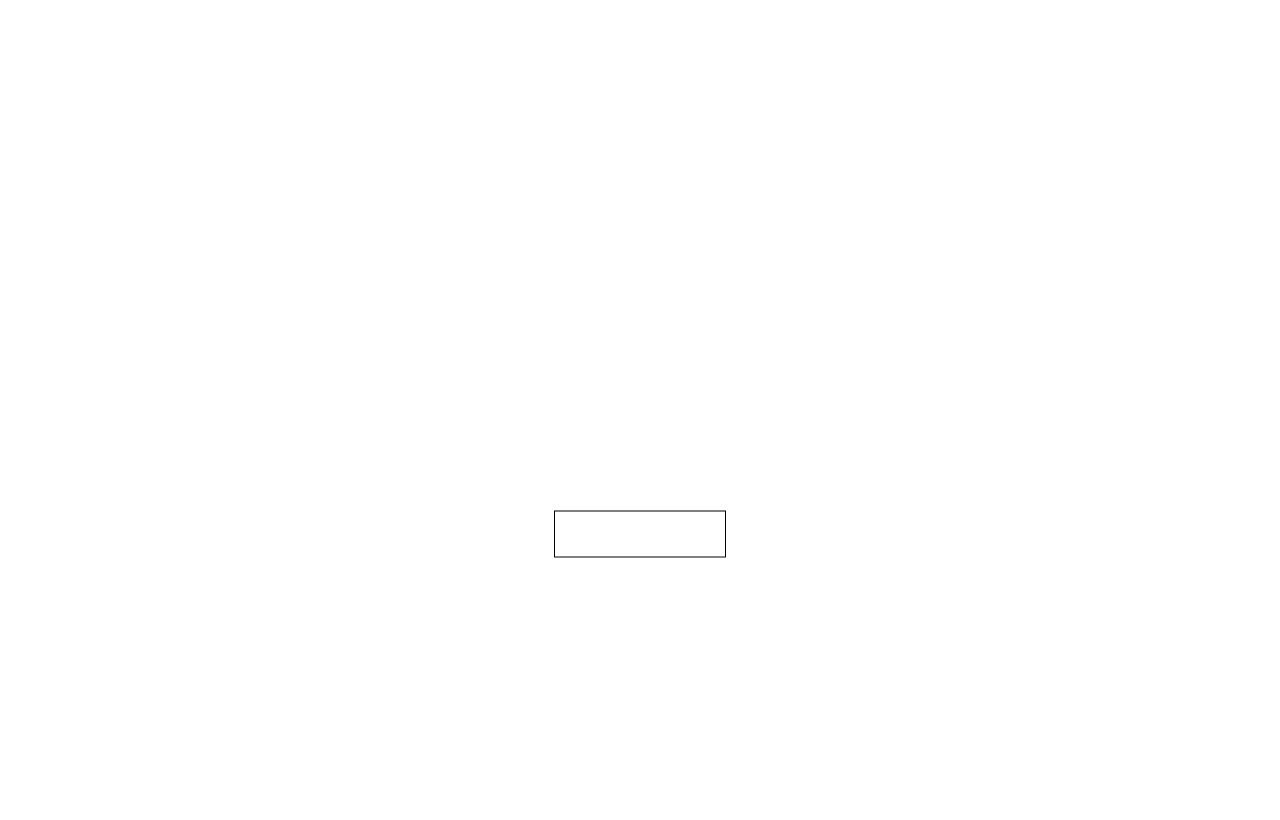
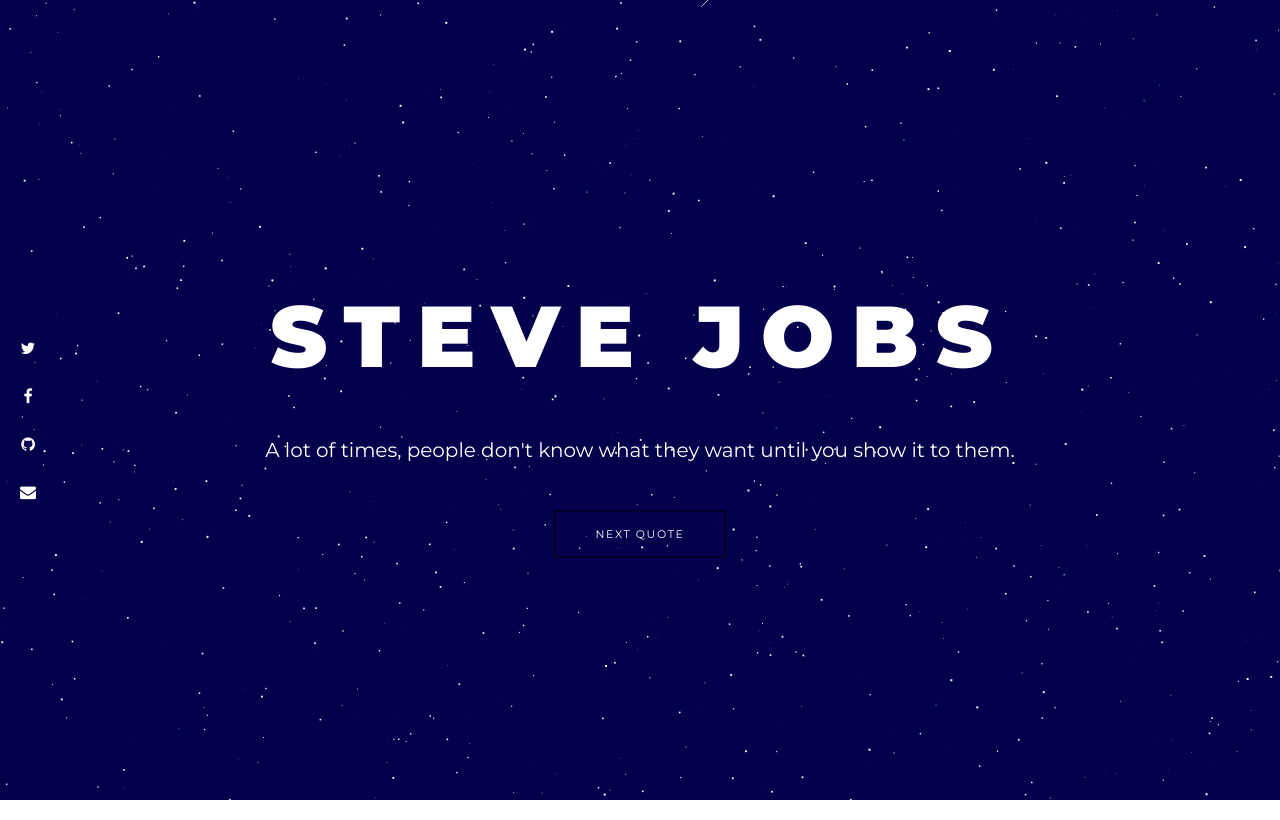
Before and after one commit to ArtemSer/A-Quote, a plain HTML site: page index.html in a window 1280 px wide. Drawn offline with Linux system fonts and the light colour scheme.

Commit message:
Added animated strars-bg TODO: fix color on a-button

```diff
--- /dev/null
+++ b/assets/stars.js
@@ -0,0 +1,103 @@
+// Terrain stuff.
+let space = document.getElementById("terCanvas"),
+    background = document.getElementById("bgCanvas"),
+    bgCtx = background.getContext("2d"),
+    width = window.innerWidth,
+    height = document.body.offsetHeight;
+(height < 400)?height = 400:height;
+
+space.width = background.width = width;
+space.height = background.height = height;
+
+
+// Second canvas used for the stars
+bgCtx.fillStyle = '#05004c';
+bgCtx.fillRect(0,0,width,height);
+
+// stars
+function Star(options){
+    this.size = Math.random()*2;
+    this.speed = Math.random()*.1;
+    this.x = options.x;
+    this.y = options.y;
+}
+
+Star.prototype.reset = function(){
+    this.size = Math.random()*2;
+    this.speed = Math.random()*.1;
+    this.x = width;
+    this.y = Math.random()*height;
+};
+
+Star.prototype.update = function(){
+    this.x -= this.speed;
+    if(this.x<0)
+        this.reset();
+    else
+        bgCtx.fillRect(this.x,this.y,this.size,this.size);
+
+};
+
+function ShootingStar(){
+    this.reset();
+}
+
+ShootingStar.prototype.reset = function(){
+    this.x = Math.random()*width;
+    this.y = 0;
+    this.len = (Math.random()*80)+10;
+    this.speed = (Math.random()*10)+6;
+    this.size = (Math.random())+0.1;
+    // made so stars aren't constant
+    this.waitTime =  new Date().getTime() + (Math.random()*3000)+500;
+    this.active = false;
+};
+
+ShootingStar.prototype.update = function(){
+    if(this.active){
+        this.x-=this.speed;
+        this.y+=this.speed;
+        if(this.x<0 || this.y >= height)
+            this.reset();
+        else{
+            bgCtx.lineWidth = this.size;
+            bgCtx.beginPath();
+            bgCtx.moveTo(this.x,this.y);
+            bgCtx.lineTo(this.x+this.len, this.y-this.len);
+            bgCtx.stroke();
+        }
+    }
+    else{
+        if(this.waitTime < new Date().getTime())
+            this.active = true;
+    }
+};
+
+const entities = [];
+
+// init the stars
+for(let i=0; i < height; i++)
+    entities.push(new Star({x:Math.random()*width,
+                            y:Math.random()*height}));
+
+
+// Add 3 shooting stars.
+entities.push(new ShootingStar());
+entities.push(new ShootingStar());
+entities.push(new ShootingStar());
+
+//animate background
+function animate(){
+    bgCtx.fillStyle = '#05004c';
+    bgCtx.fillRect(0,0,width,height);
+    bgCtx.fillStyle = '#ffffff';
+    bgCtx.strokeStyle = '#ffffff';
+
+    let entLen = entities.length;
+
+    while(entLen--) entities[entLen].update();
+
+    requestAnimationFrame(animate);
+}
+
+animate();
--- a/index.html
+++ b/index.html
@@ -54,5 +54,7 @@
     </div>
     </div>
 </section>
+<script src="assets/stars.js"></script>
+<script src="assets/quote.js"></script>
 </body>
 </html>
```
Also changed, not shown: assets/quote.js (added).
